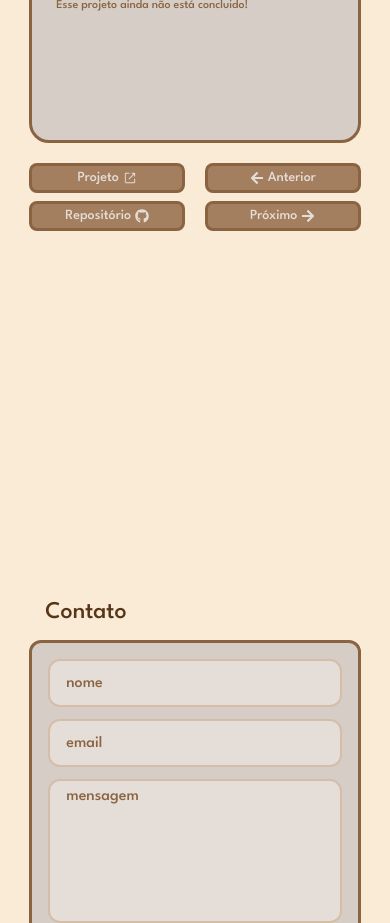
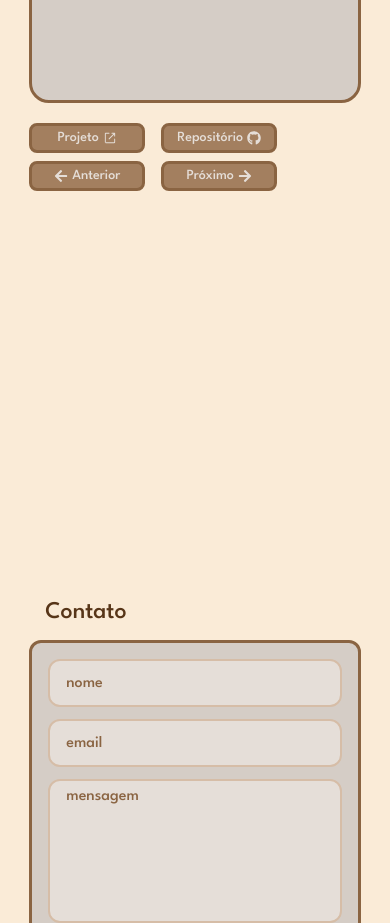
Before and after one commit to juliopontocom/porti, a React (Vite) app: page / in a window 390 px wide. Shown: the part 2120-3043 px from the top of the page. Built offline with nearby package versions, Linux system fonts and the light colour scheme.

Commit message:
fixess mobile

```diff
--- a/src/components/Pagina3/styles.module.css
+++ b/src/components/Pagina3/styles.module.css
@@ -302,7 +302,7 @@
         background-size: cover;
         background-repeat: no-repeat;
         background-position: center;
-        height: 256px;
+        height: 216px;
         border: 3px solid var(--brown-500);
         border-radius: 20px;
 
@@ -350,27 +350,31 @@
 
     .botoes {
         display: flex;
+        flex-direction: column;
         align-items: center;
-        justify-content: space-between;
+        justify-content: center;
         width: 100%;
         user-select: none;
         -webkit-user-select: none;
         -moz-user-select: none;
         -ms-user-select: none;
+        gap: 8px;
     }
 
     .botoesEsquerda {
         display: flex;
-        flex-direction: column;
-        gap: 8px;
-        width: 40vw;
+        align-items: center;
+        justify-content: flex-start;
+        gap: 16px;
+        width: 100%;
     }
 
     .botoesDireita {
         display: flex;
-        flex-direction: column;
-        gap: 8px;
-        width: 40vw;
+        align-items: center;
+        justify-content: flex-start;
+        gap: 16px;
+        width: 100%;
     }
 
     .botao {
@@ -384,6 +388,7 @@
         justify-content: center;
         gap: 4px;
         font-size: 14px;
+        width: 116px;
     }
 
     .botao:hover {
--- a/src/components/PaginaTotal/styles.module.css
+++ b/src/components/PaginaTotal/styles.module.css
@@ -98,7 +98,7 @@
     position: fixed;
     height: auto;
     right: 36px;
-    top: 80vh;
+    top: 70vh;
     display: flex;
     flex-direction: column;
     gap: 10px;
```
